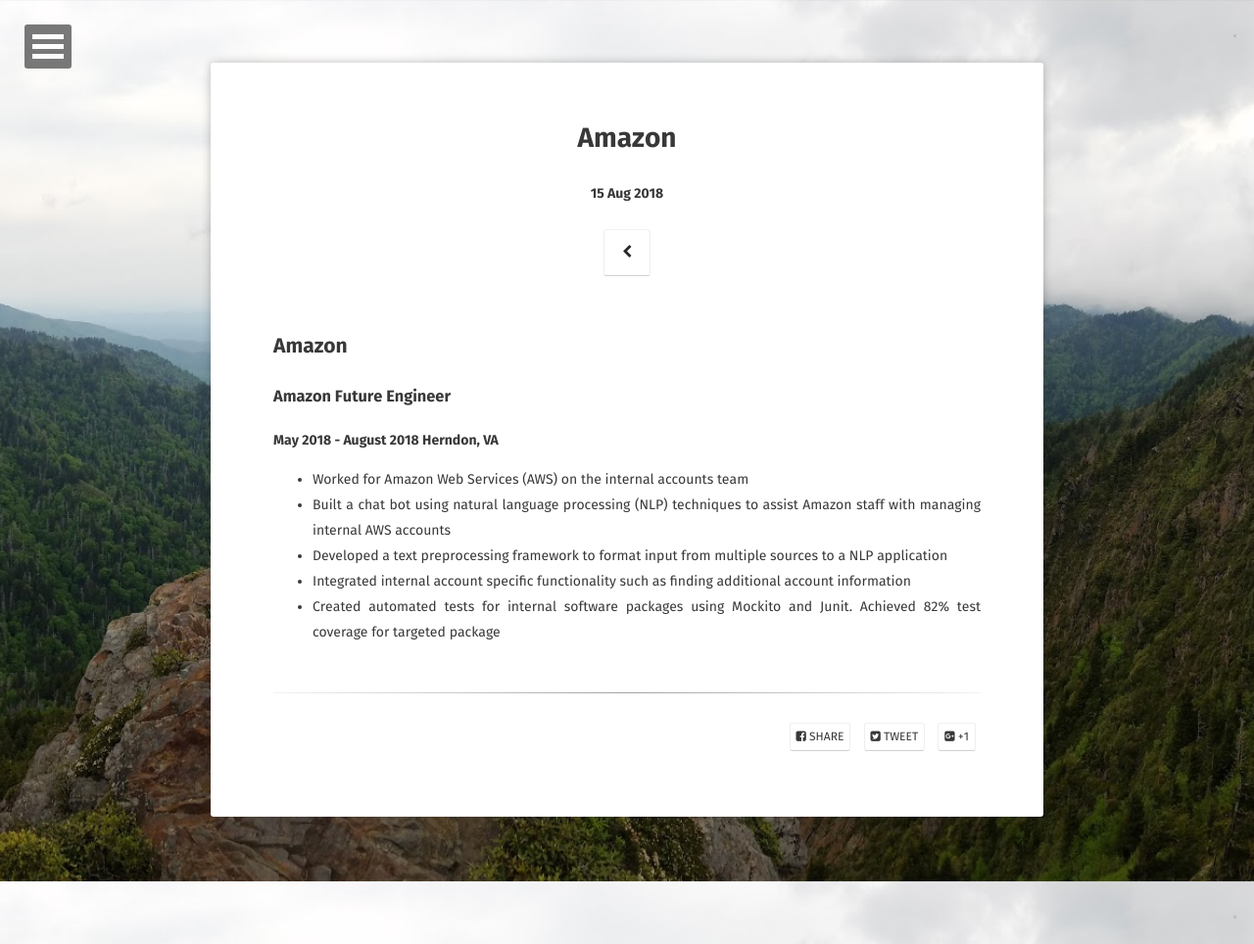
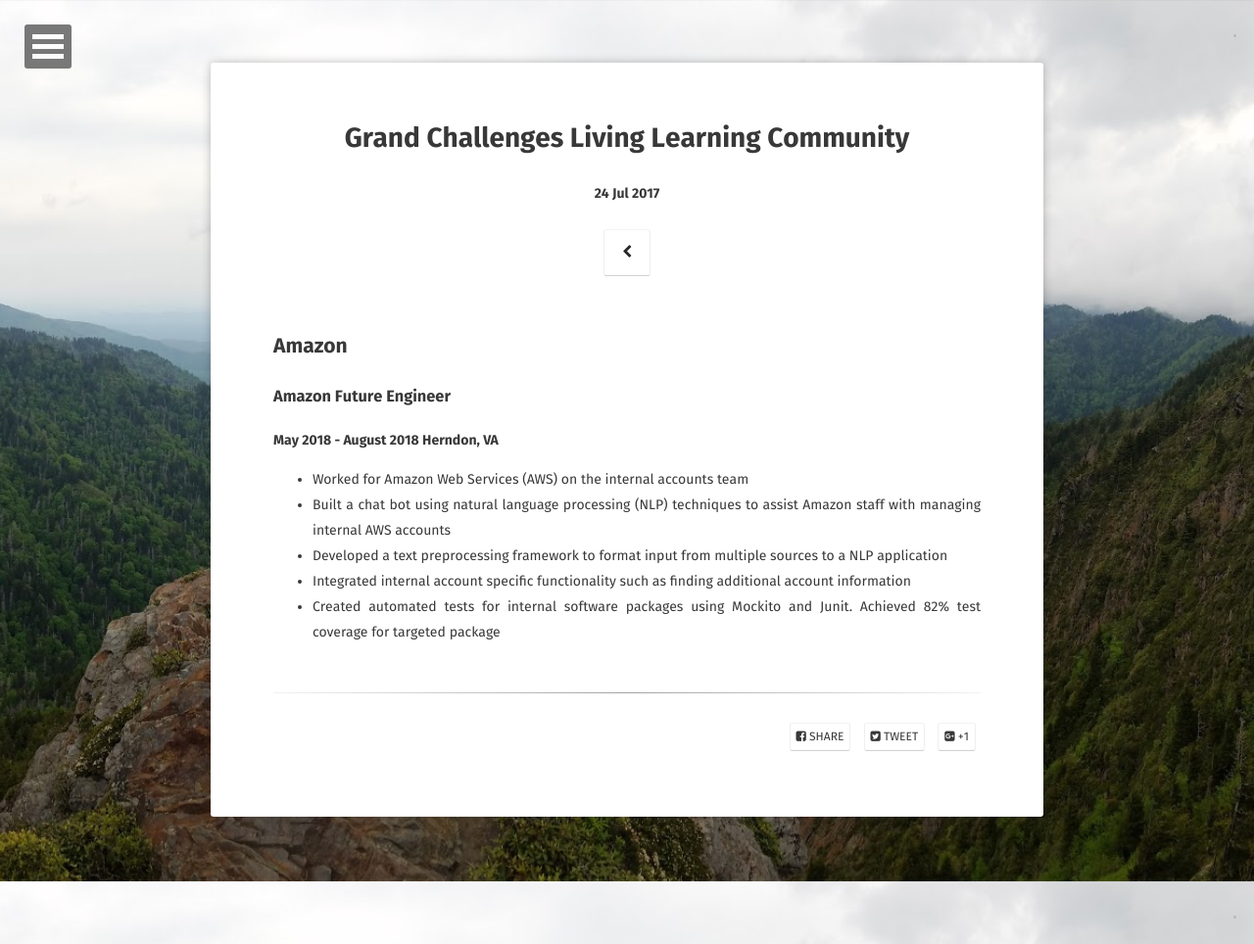
Before and after one commit to jswope2112/jswope2112.github.io, a Jekyll site: the page built from _posts/2017-07-25-amazon.md, in a window 1280 px wide. Shown: the whole page at 98% size. Built offline with Jekyll 4.4.1, drawn with Linux system fonts in a browser that asks for light colours; some web fonts are replaced.

Commit message:
Update 2017-07-25-amazon.md

```diff
--- a/_posts/2017-07-25-amazon.md
+++ b/_posts/2017-07-25-amazon.md
@@ -1,8 +1,8 @@
 ---
 layout: post
-title: "Amazon"
-date: 2018-08-15
-excerpt: "Amazon Future Engineer"
+title: "Grand Challenges Living Learning Community"
+date: 2017-07-24
+excerpt: "Team Member"
 comments: false
 ---
 
```
